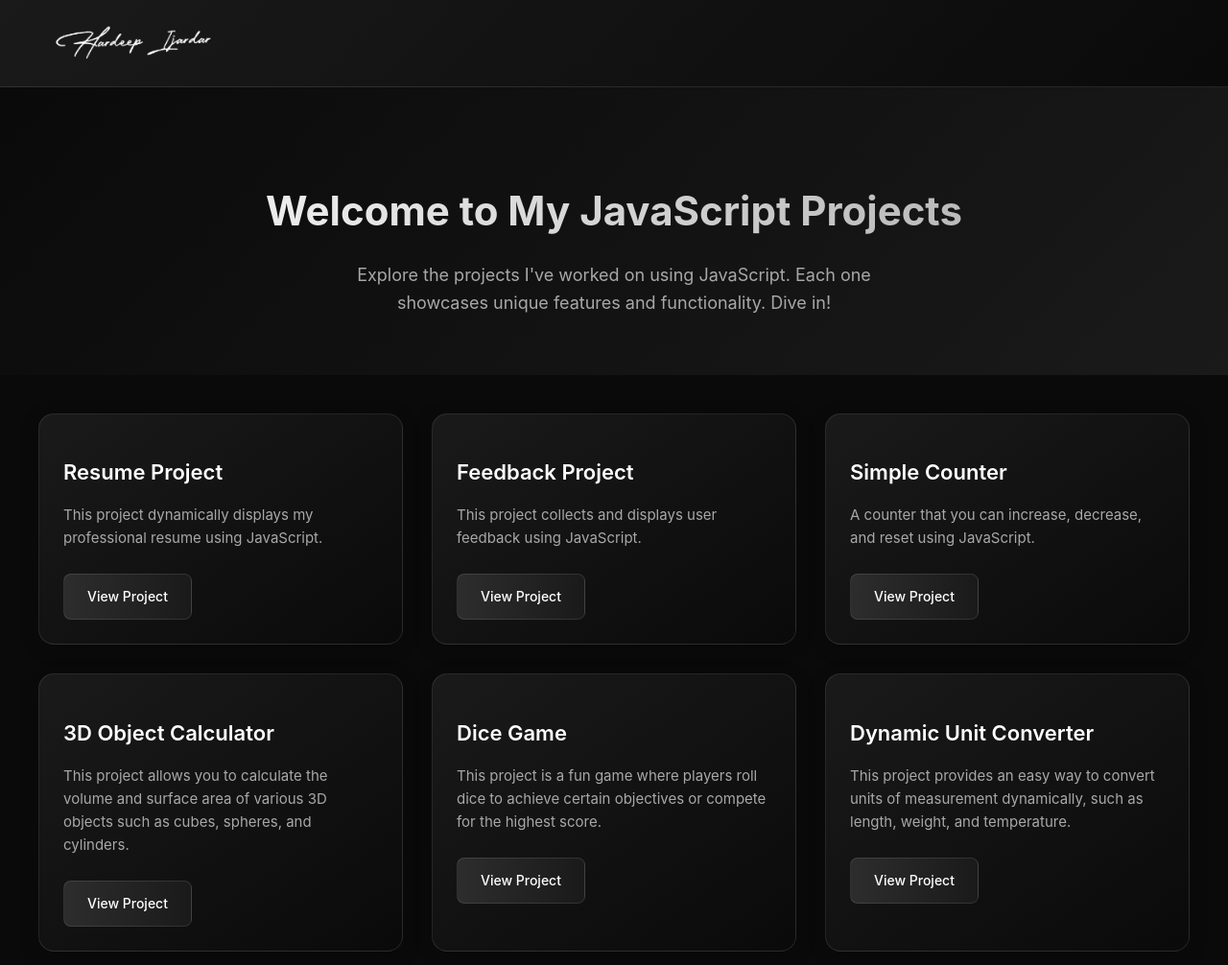
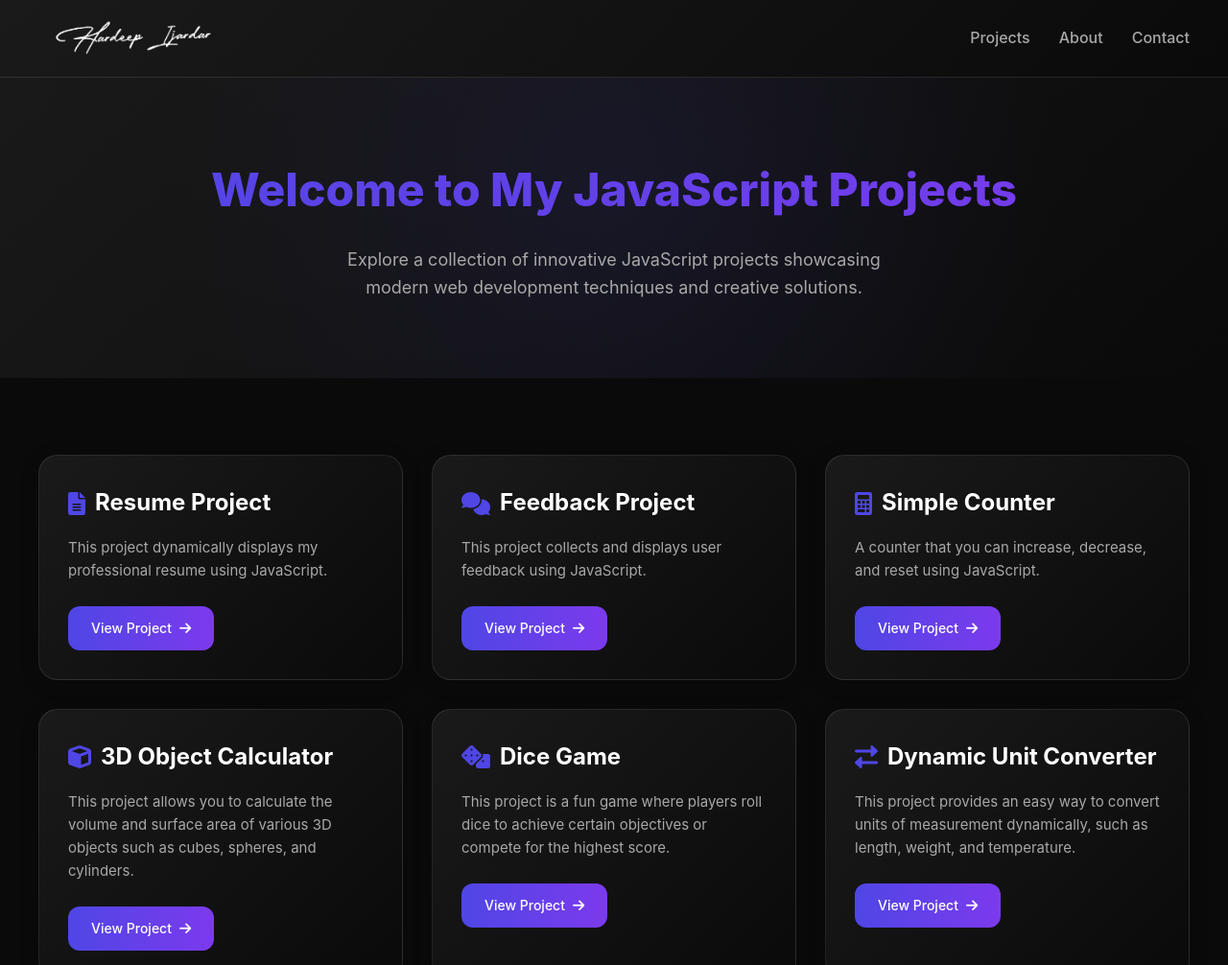
Before and after one commit to HardeepIjardar/JS-Projects, a plain HTML site: page index.html in a window 1280 px wide. Shown: the top 1006 px of the page at 96% size. Drawn offline with Linux system fonts and the light colour scheme.

Commit message:
more design changes made

```diff
--- a/index.html
+++ b/index.html
@@ -5,26 +5,45 @@
     <meta charset="UTF-8">
     <meta name="viewport" content="width=device-width, initial-scale=1.0">
     <title>Hardeep Ijardar - JavaScript Projects</title>
+    <link rel="stylesheet" href="https://cdnjs.cloudflare.com/ajax/libs/font-awesome/6.0.0/css/all.min.css">
     <style>
         /* General Styling */
+        :root {
+            --primary-color: #0a0a0a;
+            --secondary-color: #1a1a1a;
+            --accent-color: #4f46e5;
+            --text-primary: #ffffff;
+            --text-secondary: #a8a8a8;
+            --gradient-primary: linear-gradient(135deg, #1a1a1a 0%, #0a0a0a 100%);
+            --gradient-accent: linear-gradient(90deg, #4f46e5 0%, #7c3aed 100%);
+        }
+
+        * {
+            margin: 0;
+            padding: 0;
+            box-sizing: border-box;
+        }
+
         body {
             font-family: 'Inter', 'Segoe UI', Tahoma, Geneva, Verdana, sans-serif;
-            margin: 0;
-            padding: 0;
-            background-color: #0a0a0a;
-            color: #ffffff;
+            background-color: var(--primary-color);
+            color: var(--text-primary);
             line-height: 1.6;
+            overflow-x: hidden;
         }
 
         /* Header Styling */
         header {
-            background: linear-gradient(135deg, #1a1a1a 0%, #0a0a0a 100%);
-            color: white;
-            padding: 25px;
-            text-align: left;
-            padding-left: 40px;
+            background: var(--gradient-primary);
+            padding: 20px 40px;
+            position: fixed;
+            width: 100%;
+            top: 0;
+            z-index: 1000;
+            backdrop-filter: blur(10px);
             border-bottom: 1px solid rgba(255, 255, 255, 0.1);
             display: flex;
+            justify-content: space-between;
             align-items: center;
         }
 
@@ -43,50 +62,108 @@
             transform: scale(1.05);
         }
 
+        /* Navigation */
+        nav {
+            display: flex;
+            gap: 30px;
+        }
+
+        nav a {
+            color: var(--text-secondary);
+            text-decoration: none;
+            font-weight: 500;
+            transition: color 0.3s ease;
+            position: relative;
+        }
+
+        nav a::after {
+            content: '';
+            position: absolute;
+            bottom: -5px;
+            left: 0;
+            width: 0;
+            height: 2px;
+            background: var(--gradient-accent);
+            transition: width 0.3s ease;
+        }
+
+        nav a:hover {
+            color: var(--text-primary);
+        }
+
+        nav a:hover::after {
+            width: 100%;
+        }
+
         /* Intro Section */
         .intro {
             text-align: center;
-            padding: 60px 20px;
-            background: linear-gradient(135deg, #0a0a0a 0%, #1a1a1a 100%);
+            padding: 160px 20px 80px;
+            background: var(--gradient-primary);
+            position: relative;
+            overflow: hidden;
+        }
+
+        .intro::before {
+            content: '';
+            position: absolute;
+            top: 0;
+            left: 0;
+            right: 0;
+            bottom: 0;
+            background: radial-gradient(circle at center, rgba(79, 70, 229, 0.1) 0%, transparent 70%);
+            pointer-events: none;
         }
 
         .intro h1 {
-            font-size: 42px;
-            font-weight: 700;
+            font-size: 48px;
+            font-weight: 800;
             margin-bottom: 20px;
-            background: linear-gradient(90deg, #fff 0%, #a8a8a8 100%);
+            background: var(--gradient-accent);
             -webkit-background-clip: text;
             -webkit-text-fill-color: transparent;
+            animation: fadeInUp 1s ease;
         }
 
         .intro p {
             font-size: 18px;
-            color: #a8a8a8;
+            color: var(--text-secondary);
             max-width: 600px;
             margin: 0 auto;
+            animation: fadeInUp 1s ease 0.2s;
+            animation-fill-mode: both;
         }
 
         /* Projects Section */
         .projects {
             display: grid;
-            grid-template-columns: repeat(auto-fill, minmax(320px, 1fr));
+            grid-template-columns: repeat(auto-fill, minmax(350px, 1fr));
             gap: 30px;
-            padding: 40px;
+            padding: 80px 40px;
             max-width: 1400px;
             margin: 0 auto;
         }
 
         .project-card {
-            background: linear-gradient(145deg, #1a1a1a 0%, #0a0a0a 100%);
-            padding: 25px;
-            border-radius: 16px;
+            background: var(--gradient-primary);
+            padding: 30px;
+            border-radius: 20px;
             box-shadow: 0 4px 20px rgba(0, 0, 0, 0.2);
             text-align: left;
-            transition: all 0.3s ease;
+            transition: all 0.4s cubic-bezier(0.4, 0, 0.2, 1);
             border: 1px solid rgba(255, 255, 255, 0.1);
             position: relative;
             overflow: hidden;
+            opacity: 0;
+            transform: translateY(20px);
+            animation: fadeInUp 0.6s ease forwards;
         }
+
+        .project-card:nth-child(2) { animation-delay: 0.2s; }
+        .project-card:nth-child(3) { animation-delay: 0.4s; }
+        .project-card:nth-child(4) { animation-delay: 0.6s; }
+        .project-card:nth-child(5) { animation-delay: 0.8s; }
+        .project-card:nth-child(6) { animation-delay: 1s; }
 
         .project-card::before {
             content: '';
@@ -101,9 +178,9 @@
         }
 
         .project-card:hover {
-            transform: translateY(-5px);
+            transform: translateY(-10px);
             box-shadow: 0 8px 30px rgba(0, 0, 0, 0.3);
-            border-color: rgba(255, 255, 255, 0.2);
+            border-color: var(--accent-color);
         }
 
         .project-card:hover::before {
@@ -111,154 +188,234 @@
         }
 
         .project-card h2 {
-            font-size: 22px;
-            font-weight: 600;
-            color: #ffffff;
+            font-size: 24px;
+            font-weight: 700;
+            color: var(--text-primary);
             margin-bottom: 15px;
+            display: flex;
+            align-items: center;
+            gap: 10px;
+        }
+
+        .project-card h2 i {
+            color: var(--accent-color);
         }
 
         .project-card p {
             font-size: 15px;
-            color: #a8a8a8;
+            color: var(--text-secondary);
             margin-bottom: 25px;
             line-height: 1.6;
         }
 
         .view-project {
-            display: inline-block;
-            background: linear-gradient(90deg, #2d2d2d 0%, #1a1a1a 100%);
-            color: #ffffff;
+            display: inline-flex;
+            align-items: center;
+            gap: 8px;
+            background: var(--gradient-accent);
+            color: var(--text-primary);
             padding: 12px 24px;
-            border-radius: 8px;
+            border-radius: 12px;
             text-decoration: none;
             font-weight: 500;
             font-size: 14px;
             transition: all 0.3s ease;
-            border: 1px solid rgba(255, 255, 255, 0.1);
+            border: none;
         }
 
         .view-project:hover {
-            background: linear-gradient(90deg, #3d3d3d 0%, #2a2a2a 100%);
             transform: translateY(-2px);
+            box-shadow: 0 4px 15px rgba(79, 70, 229, 0.4);
         }
 
         /* Footer Section */
         footer {
-            background: linear-gradient(135deg, #1a1a1a 0%, #0a0a0a 100%);
-            color: #a8a8a8;
+            background: var(--gradient-primary);
+            color: var(--text-secondary);
             text-align: center;
-            padding: 30px;
+            padding: 40px;
             border-top: 1px solid rgba(255, 255, 255, 0.1);
         }
 
+        .social-links {
+            display: flex;
+            justify-content: center;
+            gap: 20px;
+            margin-bottom: 20px;
+        }
+
+        .social-links a {
+            color: var(--text-secondary);
+            font-size: 20px;
+            transition: all 0.3s ease;
+        }
+
+        .social-links a:hover {
+            color: var(--accent-color);
+            transform: translateY(-3px);
+        }
+
+        /* Animations */
+        @keyframes fadeInUp {
+            from {
+                opacity: 0;
+                transform: translateY(20px);
+            }
+            to {
+                opacity: 1;
+                transform: translateY(0);
+            }
+        }
+
+        /* Responsive Design */
         @media (max-width: 768px) {
+            header {
+                padding: 15px 20px;
+            }
+
+            nav {
+                display: none;
+            }
+
             .projects {
                 grid-template-columns: 1fr;
-                padding: 20px;
+                padding: 40px 20px;
+            }
+
+            .intro {
+                padding: 120px 20px 60px;
             }
 
             .intro h1 {
-                font-size: 32px;
+                font-size: 36px;
             }
 
-            .name-tag {
-                font-size: 24px;
+            .name-tag img {
+                height: 30px;
             }
+        }
+
+        /* Scrollbar Styling */
+        ::-webkit-scrollbar {
+            width: 10px;
+        }
+
+        ::-webkit-scrollbar-track {
+            background: var(--primary-color);
+        }
+
+        ::-webkit-scrollbar-thumb {
+            background: var(--accent-color);
+            border-radius: 5px;
+        }
+
+        ::-webkit-scrollbar-thumb:hover {
+            background: #4338ca;
         }
     </style>
 </head>
 
 <body>
-
     <header>
         <div class="name-tag">
             <img src="media/logo.png" alt="Hardeep Ijardar Logo">
         </div>
+        <nav>
+            <a href="#projects">Projects</a>
+            <a href="https://www.hardeepijardar.com/#about" target="_blank">About</a>
+            <a href="https://www.hardeepijardar.com/#contact" target="_blank">Contact</a>
+        </nav>
     </header>
 
     <section class="intro">
         <h1>Welcome to My JavaScript Projects</h1>
-        <p>Explore the projects I've worked on using JavaScript. Each one showcases unique features and functionality. Dive in!</p>
+        <p>Explore a collection of innovative JavaScript projects showcasing modern web development techniques and creative solutions.</p>
     </section>
 
-    <section class="projects">
+    <section class="projects" id="projects">
         <!-- Project 1: Resume Project -->
         <div class="project-card" id="resume-card">
-            <h2>Resume Project</h2>
+            <h2><i class="fas fa-file-alt"></i> Resume Project</h2>
             <p>This project dynamically displays my professional resume using JavaScript.</p>
-            <a href="resume.html" class="view-project">View Project</a>
+            <a href="resume.html" class="view-project">View Project <i class="fas fa-arrow-right"></i></a>
         </div>
 
         <!-- Project 2: Feedback Project -->
         <div class="project-card" id="feedback-card">
-            <h2>Feedback Project</h2>
+            <h2><i class="fas fa-comments"></i> Feedback Project</h2>
             <p>This project collects and displays user feedback using JavaScript.</p>
-            <a href="feedback.html" class="view-project">View Project</a>
+            <a href="feedback.html" class="view-project">View Project <i class="fas fa-arrow-right"></i></a>
         </div>
 
         <!-- Project 3: Simple Counter -->
         <div class="project-card" id="counter-card">
-            <h2>Simple Counter</h2>
+            <h2><i class="fas fa-calculator"></i> Simple Counter</h2>
             <p>A counter that you can increase, decrease, and reset using JavaScript.</p>
-            <a href="counter.html" class="view-project">View Project</a>
+            <a href="counter.html" class="view-project">View Project <i class="fas fa-arrow-right"></i></a>
         </div>
 
         <!-- Project 4: 3D Object Calculator -->
         <div class="project-card" id="3d-calculator-card">
-            <h2>3D Object Calculator</h2>
+            <h2><i class="fas fa-cube"></i> 3D Object Calculator</h2>
             <p>This project allows you to calculate the volume and surface area of various 3D objects such as cubes, spheres, and cylinders.</p>
-            <a href="3D_calculator.html" class="view-project">View Project</a>
+            <a href="3D_calculator.html" class="view-project">View Project <i class="fas fa-arrow-right"></i></a>
         </div>
 
         <!-- Project 5: Dice Game -->
         <div class="project-card" id="dice-game-card">
-            <h2>Dice Game</h2>
+            <h2><i class="fas fa-dice"></i> Dice Game</h2>
             <p>This project is a fun game where players roll dice to achieve certain objectives or compete for the highest score.</p>
-            <a href="dice.html" class="view-project">View Project</a>
+            <a href="dice.html" class="view-project">View Project <i class="fas fa-arrow-right"></i></a>
         </div>
 
         <!-- Project 6: Dynamic Unit Converter -->
         <div class="project-card" id="dynamic-unit-converter-card">
-            <h2>Dynamic Unit Converter</h2>
+            <h2><i class="fas fa-exchange-alt"></i> Dynamic Unit Converter</h2>
             <p>This project provides an easy way to convert units of measurement dynamically, such as length, weight, and temperature.</p>
-            <a href="converter.html" class="view-project">View Project</a>
+            <a href="converter.html" class="view-project">View Project <i class="fas fa-arrow-right"></i></a>
         </div>
 
         <!-- Project 7: Random Number Guess -->
         <div class="project-card" id="random-number-guess-card">
-            <h2>Random Number Guess</h2>
+            <h2><i class="fas fa-random"></i> Random Number Guess</h2>
             <p>This project challenges users to guess a randomly generated number within a given range.</p>
-            <a href="random-number-guess.html" class="view-project">View Project</a>
+            <a href="random-number-guess.html" class="view-project">View Project <i class="fas fa-arrow-right"></i></a>
         </div>
 
         <!-- Project 8: Random Password Generator -->
         <div class="project-card" id="random-password-generator-card">
-            <h2>Random Password Generator</h2>
+            <h2><i class="fas fa-key"></i> Random Password Generator</h2>
             <p>This project allows users to generate secure, random passwords based on their chosen criteria.</p>
-            <a href="random-password-generator.html" class="view-project">View Project</a>
+            <a href="random-password-generator.html" class="view-project">View Project <i class="fas fa-arrow-right"></i></a>
         </div>
 
         <!-- Project 9: Image Classifier -->
         <div class="project-card" id="image-classifier-card">
-            <h2>Image Classifier</h2>
+            <h2><i class="fas fa-image"></i> Image Classifier</h2>
             <p>This project allows users to classify images based on pre-trained models and machine learning techniques.</p>
-            <a href="image_Classifier.html" class="view-project">View Project</a>
+            <a href="image_Classifier.html" class="view-project">View Project <i class="fas fa-arrow-right"></i></a>
         </div>
 
-        <!-- Project 10: Face Recognition (Smart Attendance System) -->
+        <!-- Project 10: Face Recognition -->
         <div class="project-card" id="face-recognition-card">
-            <h2>Smart Attendance System</h2>
+            <h2><i class="fas fa-user-check"></i> Smart Attendance System</h2>
             <p>This project uses facial recognition technology to scan students' faces and automatically mark them as present or absent.</p>
-            <a href="face_recognigation.html" class="view-project">View Project</a>
+            <a href="face_recognigation.html" class="view-project">View Project <i class="fas fa-arrow-right"></i></a>
         </div>
     </section>
 
     <footer>
+        <div class="social-links">
+            <a href="#" target="_blank"><i class="fab fa-github"></i></a>
+            <a href="#" target="_blank"><i class="fab fa-linkedin"></i></a>
+            <a href="#" target="_blank"><i class="fab fa-twitter"></i></a>
+            <a href="#" target="_blank"><i class="fab fa-instagram"></i></a>
+        </div>
         <p>&copy; 2024 Hardeep Ijardar. All rights reserved.</p>
     </footer>
 
     <script>
-        // Smooth Scroll Effect for Anchor Links
+        // Smooth Scroll Effect
         document.querySelectorAll('a[href^="#"]').forEach(anchor => {
             anchor.addEventListener('click', function (e) {
                 e.preventDefault();
@@ -268,18 +425,39 @@
             });
         });
 
-        // Add some interactive functionality to the project cards (hover effect)
-        const projectCards = document.querySelectorAll('.project-card');
+        // Intersection Observer for fade-in animations
+        const observerOptions = {
+            threshold: 0.1,
+            rootMargin: '0px 0px -50px 0px'
+        };
 
-        projectCards.forEach(card => {
-            card.addEventListener('mouseenter', function () {
-                card.style.transform = 'scale(1.05)';
-                card.style.transition = 'transform 0.3s ease';
+        const observer = new IntersectionObserver((entries) => {
+            entries.forEach(entry => {
+                if (entry.isIntersecting) {
+                    entry.target.style.opacity = '1';
+                    entry.target.style.transform = 'translateY(0)';
+                }
             });
+        }, observerOptions);
 
-            card.addEventListener('mouseleave', function () {
-                card.style.transform = 'scale(1)';
-            });
+        document.querySelectorAll('.project-card').forEach(card => {
+            observer.observe(card);
+        });
+
+        // Header scroll effect
+        let lastScroll = 0;
+        const header = document.querySelector('header');
+
+        window.addEventListener('scroll', () => {
+            const currentScroll = window.pageYOffset;
+
+            if (currentScroll <= 0) {
+                header.style.boxShadow = 'none';
+            } else {
+                header.style.boxShadow = '0 4px 20px rgba(0, 0, 0, 0.1)';
+            }
+
+            lastScroll = currentScroll;
         });
     </script>
 </body>
```
